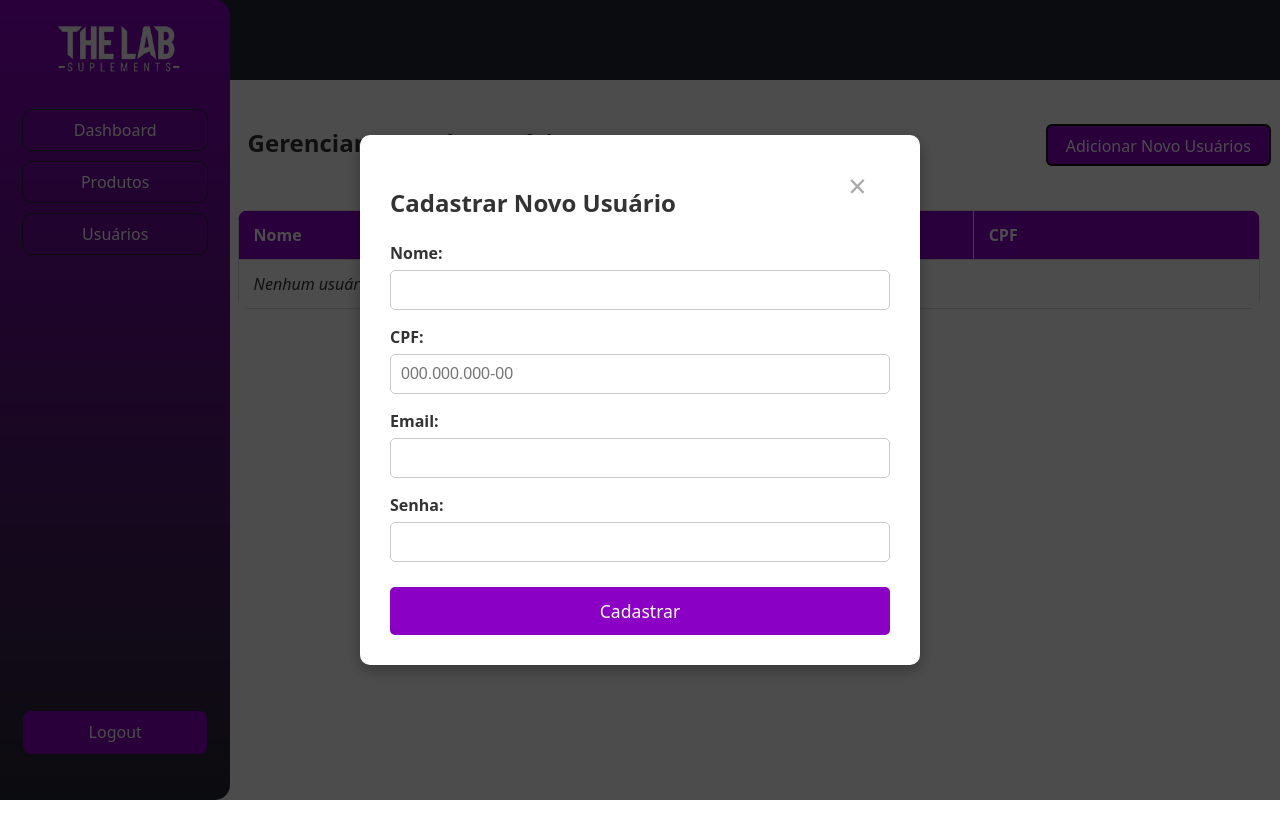
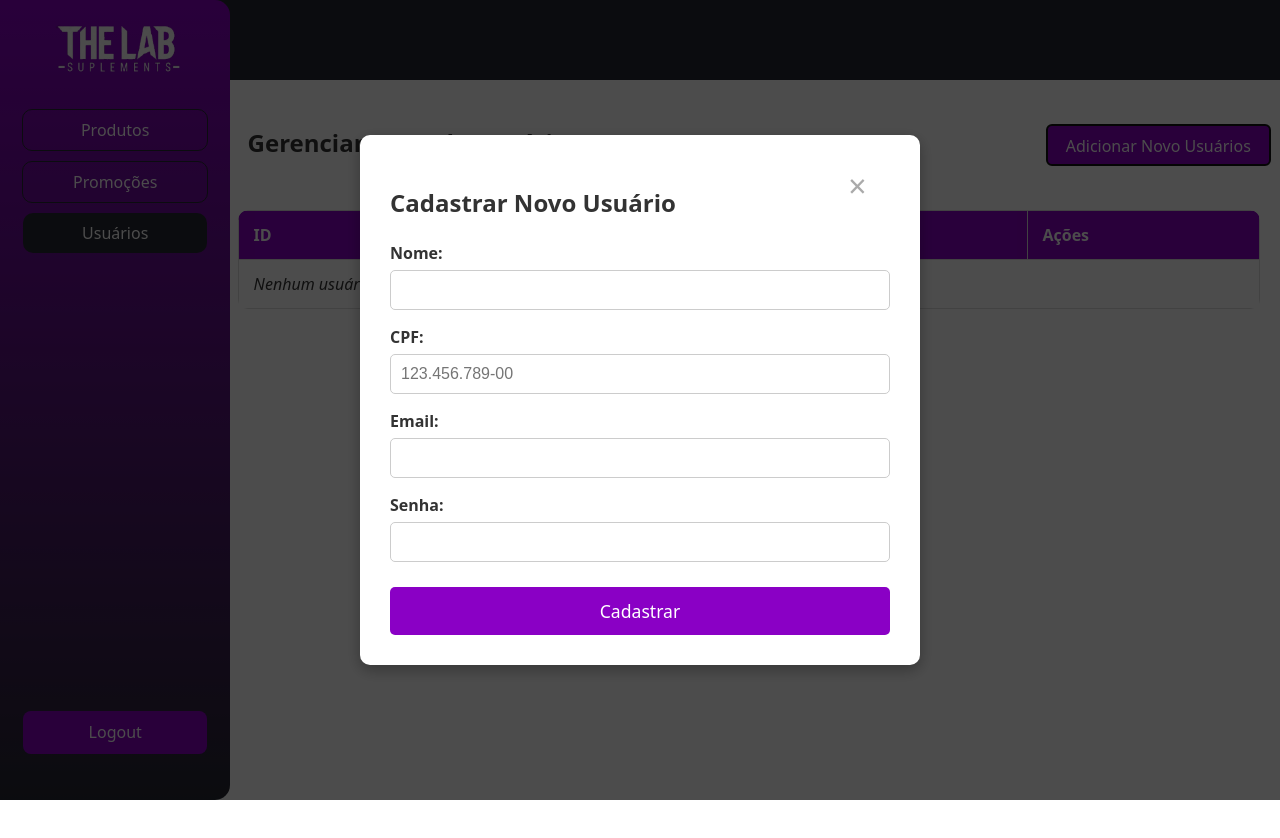
Before and after one commit to Andrevieiram/Ecommerce-The-Lab-Suplements, a React (Vite) app: page /usuarios in a window 1280 px wide. Both pictures are taken after a click on the button "Adicionar Novo Usuários". Shown: the top 838 px of the page. Built offline with nearby package versions, Linux system fonts and the light colour scheme.

Commit message:
Adicionando validações no modal e funcionalidade de remover usuários

```diff
--- a/src/Users/ModalCadastro.css
+++ b/src/Users/ModalCadastro.css
@@ -85,3 +85,10 @@
 .form-submit-button:hover {
   background-color: #71079e;
 }
+
+
+.error-message {
+  color: #d00000;
+  font-size: 0.85rem;
+  margin-top: 3px;
+}
--- a/src/Users/ModalCadastro.tsx
+++ b/src/Users/ModalCadastro.tsx
@@ -1,7 +1,6 @@
 import React, { useState } from 'react';
 import './ModalCadastro.css';
 import { saveToLocalStorage, getFromLocalStorage } from './StorageUsers';
-
 
 interface User {
   id: string;
@@ -9,6 +8,13 @@ interface User {
   cpf: string;
   email: string;
   password: string;
+}
+
+interface FormErrors {
+  name?: string;
+  cpf?: string;
+  email?: string;
+  password?: string;
 }
 
 type ModalProps = {
@@ -21,38 +27,106 @@ const ModalCadastro = ({ isOpen, onClose }: ModalProps) => {
   const [cpf, setCpf] = useState('');
   const [email, setEmail] = useState('');
   const [password, setPassword] = useState('');
+  const [errors, setErrors] = useState<FormErrors>({});
 
   if (!isOpen) {
     return null;
   }
 
+  const validateForm = (): FormErrors => {
+    const newErrors: FormErrors = {};
+
+    if (!name.trim()) {
+      newErrors.name = "Nome é obrigatório.";
+    }
+
+    if (!cpf.trim()) {
+      newErrors.cpf = "CPF é obrigatório.";
+    } else if (cpf.length !== 11) {
+      newErrors.cpf = "CPF inválido. Deve conter 11 dígitos.";
+    }
+
+    if (!email.trim()) {
+      newErrors.email = "Email é obrigatório.";
+    } else if (!/^[^\s@]+@[^\s@]+\.[^\s@]+$/.test(email)) {
+      newErrors.email = "Formato de email inválido.";
+    }
+
+    if (!password.trim()) {
+      newErrors.password = "Senha é obrigatória.";
+    } else if (password.length < 6) {
+      newErrors.password = "A senha deve ter no mínimo 6 caracteres.";
+    }
+
+    return newErrors;
+  };
+
+  const handleCpfChange = (e: React.ChangeEvent<HTMLInputElement>) => {
+    const numericValue = e.target.value.replace(/[^0-9]/g, '');
+    setCpf(numericValue.slice(0, 11));
+  };
+
+  const formatCpfForDisplay = (cpfString: string): string => {
+    if (!cpfString) return '';
+    const value = cpfString.replace(/[^0-9]/g, '').slice(0, 11);
+
+    if (value.length > 9) {
+      return value.replace(/(\d{3})(\d{3})(\d{3})(\d{2})/, '$1.$2.$3-$4');
+    } else if (value.length > 6) {
+      return value.replace(/(\d{3})(\d{3})(\d{3})/, '$1.$2.$3');
+    } else if (value.length > 3) {
+      return value.replace(/(\d{3})(\d{3})/, '$1.$2');
+    }
+
+    return value;
+  }
+
   const handleSubmit = (event: React.FormEvent) => {
     event.preventDefault();
 
+    const validationErrors = validateForm();
+    if (Object.keys(validationErrors).length > 0) {
+      setErrors(validationErrors);
+      return;
+    }
+
+    setErrors({});
+
+    const existingUsers = getFromLocalStorage<User[]>('users') || [];
+
+    let maxId = 0;
+    for (const user of existingUsers) {
+      const idNum = parseInt(user.id.replace('#', ''));
+      if (idNum > maxId) {
+        maxId = idNum;
+      }
+    }
+
+    const newId = maxId + 1;
+
     const newUser: User = {
-      id: crypto.randomUUID(),
+      id: `#${newId.toString().padStart(5, '0')}`,
       name: name,
-      cpf: cpf,
+      cpf: formatCpfForDisplay(cpf),
       email: email,
       password: password,
     };
 
-    // Pega a lista existente de usuários ou cria uma nova
-    const existingUsers = getFromLocalStorage<User[]>('users') || [];
-
-    // Adiciona o novo usuário à lista
     const updatedUsers = [...existingUsers, newUser];
-
-    // Salva a lista atualizada de volta no localStorage
     saveToLocalStorage<User[]>('users', updatedUsers);
 
-    // Feedback para o usuário e fecha o modal
     alert('Usuário cadastrado com sucesso!');
+
+    setName('');
+    setCpf('');
+    setEmail('');
+    setPassword('');
+
     onClose();
   };
 
   return (
-    <div className="modal-overlay" onClick={onClose}>
+    <div className="modal-overlay">
       <div className="modal-content" onClick={(e) => e.stopPropagation()}>
         <button className="modal-close-button" onClick={onClose}>
           &times;
@@ -69,8 +143,9 @@ const ModalCadastro = ({ isOpen, onClose }: ModalProps) => {
               id="name"
               value={name}
               onChange={(e) => setName(e.target.value)}
-              required
+              style={{ borderColor: errors.name ? '#e63946' : '#ccc' }}
             />
+            {errors.name && <span className="error-message">{errors.name}</span>}
           </div>
 
           <div className="form-group">
@@ -78,11 +153,13 @@ const ModalCadastro = ({ isOpen, onClose }: ModalProps) => {
             <input
               type="text"
               id="cpf"
-              placeholder="000.000.000-00"
-              value={cpf}
-              onChange={(e) => setCpf(e.target.value)}
-              required
+              placeholder="123.456.789-00"
+              value={formatCpfForDisplay(cpf)}
+              onChange={handleCpfChange}
+              maxLength={14}
+              style={{ borderColor: errors.cpf ? '#e63946' : '#ccc' }}
             />
+            {errors.cpf && <span className="error-message">{errors.cpf}</span>}
           </div>
 
           <div className="form-group">
@@ -92,8 +169,9 @@ const ModalCadastro = ({ isOpen, onClose }: ModalProps) => {
               id="email"
               value={email}
               onChange={(e) => setEmail(e.target.value)}
-              required
+              style={{ borderColor: errors.email ? '#e63946' : '#ccc' }}
             />
+            {errors.email && <span className="error-message">{errors.email}</span>}
           </div>
 
           <div className="form-group">
@@ -103,8 +181,9 @@ const ModalCadastro = ({ isOpen, onClose }: ModalProps) => {
               id="password"
               value={password}
               onChange={(e) => setPassword(e.target.value)}
-              required
+              style={{ borderColor: errors.password ? '#e63946' : '#ccc' }}
             />
+            {errors.password && <span className="error-message">{errors.password}</span>}
           </div>
 
           <button type="submit" className="form-submit-button">
--- a/src/Users/Users.css
+++ b/src/Users/Users.css
@@ -221,7 +221,6 @@
   font-weight: bold;
 }
 
-/* Efeito 'zebra' */
 .users-table tbody tr:nth-of-type(even) {
   background-color: #f9f9f9;
 }
@@ -236,3 +235,19 @@
   color: #888;
   padding: 20px;
 }
+
+
+.table-action-button-remove {
+  background-color: #e63946;
+  color: white;
+  border: none;
+  border-radius: 5px;
+  padding: 5px 10px;
+  cursor: pointer;
+  font-size: 0.9rem;
+  transition: background-color 0.2s;
+}
+
+.table-action-button-remove:hover {
+  background-color: #d00000;
+}
--- a/src/Users/Users.tsx
+++ b/src/Users/Users.tsx
@@ -1,7 +1,7 @@
-import React, { useState, useEffect } from 'react';
+import { useState, useEffect } from 'react';
 import "./Users.css";
 import ModalCadastro from './ModalCadastro';
-import { getFromLocalStorage } from './StorageUsers';
+import { getFromLocalStorage, saveToLocalStorage } from './StorageUsers';
 import { NavLink } from 'react-router-dom';
 import { useNavigate } from 'react-router-dom';
 
@@ -14,11 +14,8 @@ interface User {
 
 const Users = () => {
   const [isModalOpen, setIsModalOpen] = useState(false);
-
-  //estado para armazenar a lista de usuários
   const [users, setUsers] = useState<User[]>([]);
 
-  //função para carregar os usuários do storage
   const loadUsers = () => {
     const storedUsers = getFromLocalStorage<User[]>('users') || [];
     setUsers(storedUsers);
@@ -37,6 +34,15 @@ const Users = () => {
     loadUsers();
   };
 
+  const handleDelete = (userId: string) => {
+    if (window.confirm("Tem certeza que deseja remover este usuário?")) {
+      const existingUsers = getFromLocalStorage<User[]>('users') || [];
+      const updatedUsers = existingUsers.filter(user => user.id !== userId);
+      saveToLocalStorage('users', updatedUsers);
+      setUsers(updatedUsers);
+    }
+  };
+
   const navigate = useNavigate();
 
   const handleLogout = () => {
@@ -44,7 +50,7 @@ const Users = () => {
   };
 
   return (
-    <div className = "users-container">
+    <div className="users-container">
       <header className="header-container">
       </header>
 
@@ -53,25 +59,20 @@ const Users = () => {
           <div className="nav-items">
 
             <NavLink
-              to="/"
-              className={({ isActive }) => isActive ? "nav-item-active" : "nav-item"}
-            >
-              Dashboard
-            </NavLink>
-
-            <NavLink
               to="/produtos"
-              className={({ isActive }) => isActive ? "nav-item-active" : "nav-item"}
+              className={({ isActive }) => isActive ? "nav-item" : "nav-item"}
             >
               Produtos
             </NavLink>
 
             <NavLink
-              to="/users"
-              className={({ isActive }) => isActive ? "nav-item-active" : "nav-item"}
+              to="/"
+              className={({ isActive }) => isActive ? "nav-item" : "nav-item"}
             >
-              Usuários
+              Promoções
             </NavLink>
+
+            <button className="nav-item-active">Usuários</button>
 
           </div>
           <button className="nav-item-logout" onClick={handleLogout}>Logout</button>
@@ -89,23 +90,34 @@ const Users = () => {
           <table className="users-table">
             <thead>
               <tr>
+                <th>ID</th>
                 <th>Nome</th>
                 <th>Email</th>
                 <th>CPF</th>
+                <th>Ações</th>
               </tr>
             </thead>
             <tbody>
               {users.length > 0 ? (
                 users.map(user => (
                   <tr key={user.id}>
+                    <td>{user.id}</td>
                     <td>{user.name}</td>
                     <td>{user.email}</td>
                     <td>{user.cpf}</td>
+                    <td>
+                      <button
+                        className="table-action-button-remove"
+                        onClick={() => handleDelete(user.id)}
+                      >
+                        Remover
+                      </button>
+                    </td>
                   </tr>
                 ))
               ) : (
                 <tr>
-                  <td colSpan={3} className="table-empty">
+                  <td colSpan={5} className="table-empty">
                     Nenhum usuário cadastrado.
                   </td>
                 </tr>
@@ -116,7 +128,6 @@ const Users = () => {
 
       </main>
 
-
       <ModalCadastro isOpen={isModalOpen} onClose={fecharModal} />
     </div>
   )
```
